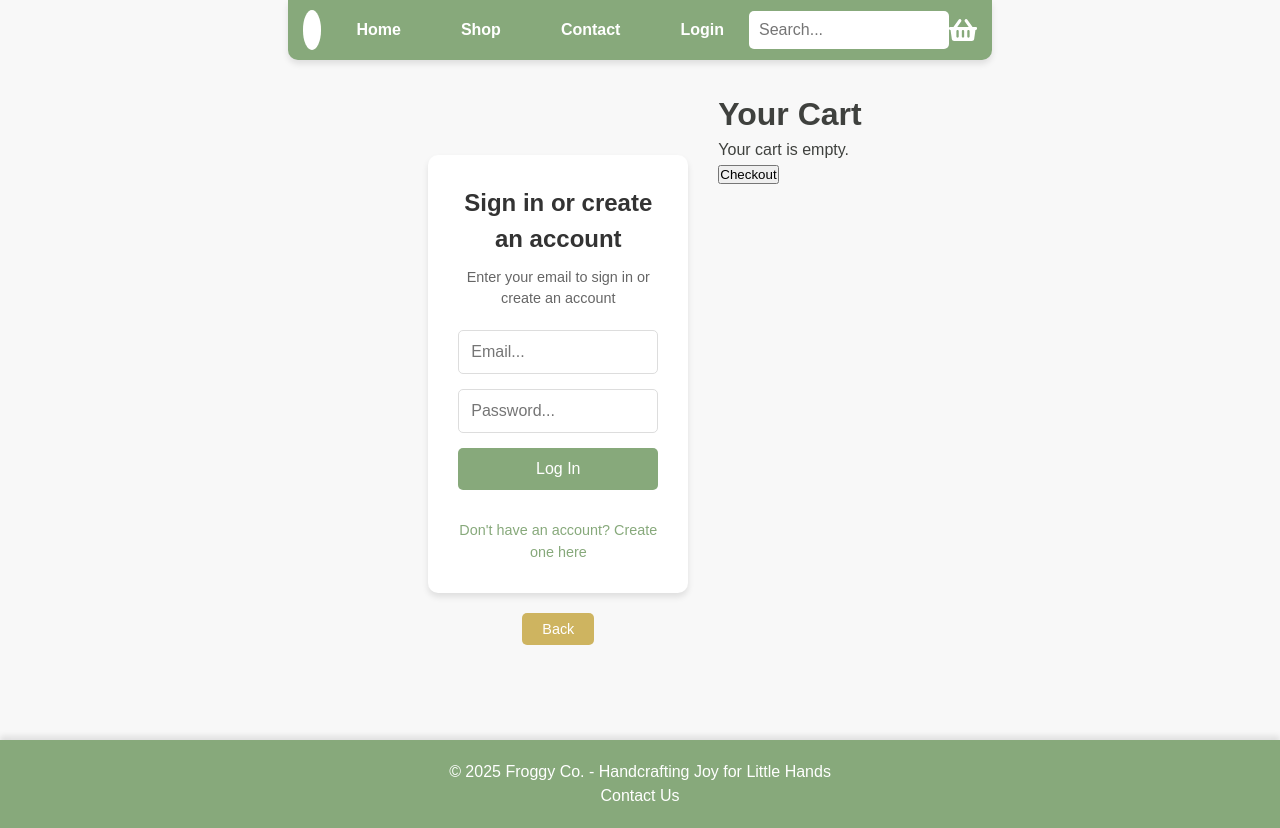
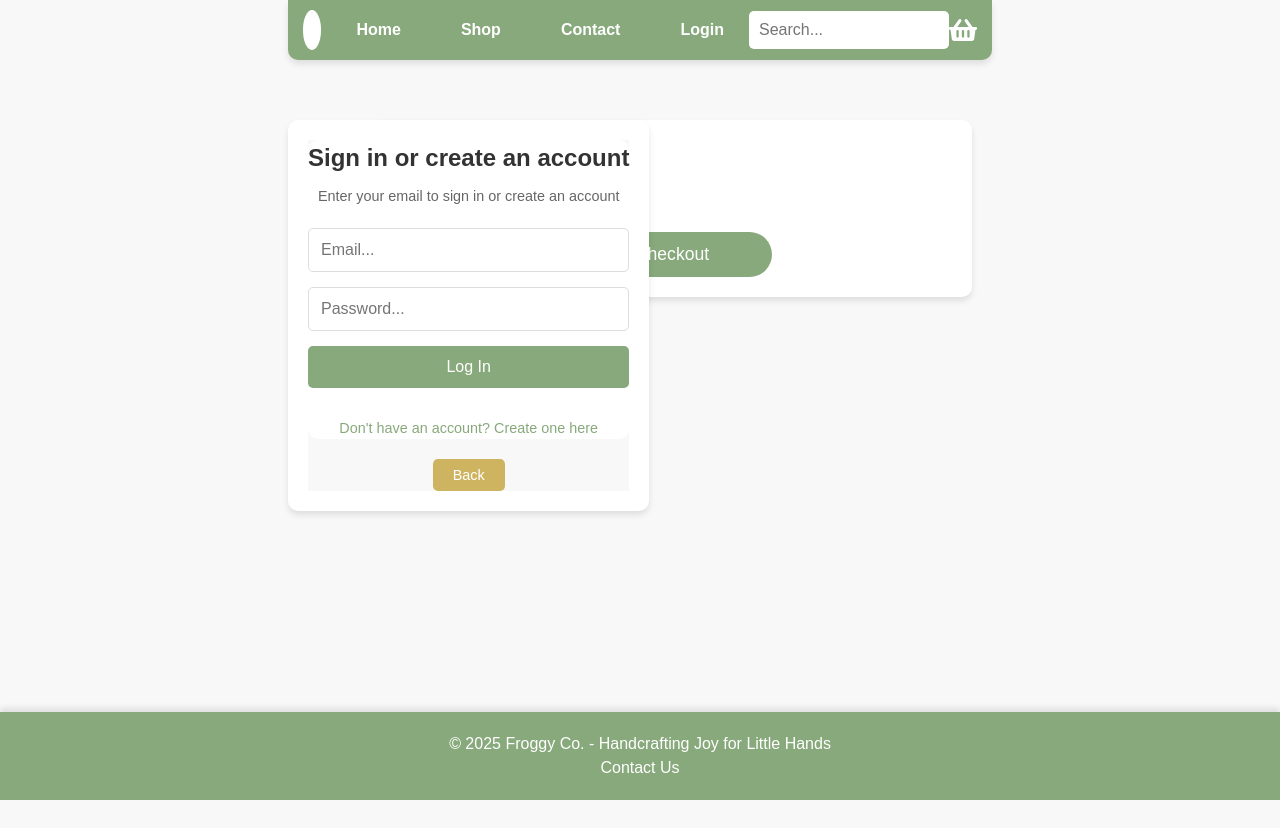
Before and after one commit to Jacks-orgi/Frog-Store, a React (Vite) app: page /Frog-Store/basket in a window 1280 px wide. After the commit the page ends 800 px from the top, so only its background shows below. Built offline with nearby package versions, Linux system fonts and the light colour scheme.

Commit message:
fixed basket layout and css

```diff
--- a/src/pages/BasketPage.css
+++ b/src/pages/BasketPage.css
@@ -1,7 +1,12 @@
 .basket-page {
   display: flex;
-    justify-content: space-between;
+  justify-content: center;
+  gap: 40px;
   padding: 20px;
+  width: 55%; /* Match navbar width */
+  margin: 0 auto;
+  align-items: flex-start;
+  position: relative;
 }
 
 .page-content {
@@ -11,13 +16,38 @@
 }
 
 .login-section {
-    width: 300px; /* Width of the login section */
-    flex-shrink: 0; /* Prevent the login section from shrinking */
+  position: absolute;
+  left: 0;
+  flex: 0 0 400px;
+  align-self: flex-start;
+  margin-top: 40px;
+  height: fit-content;
+  background: white;
+  border-radius: 10px;
+  box-shadow: 0 4px 6px rgba(0, 0, 0, 0.1);
+  padding: 20px;
+}
+
+.login-section .login-container {
+  min-height: auto;
+  padding: 0;
+}
+
+.login-section .login-card {
+  box-shadow: none;
+  padding: 0;
 }
 
 .cart-content {
-    flex-grow: 1; /* The cart section will take the remaining space */
-    padding: 10px;
+  flex: 0 0 600px; /* Reduced from 800px */
+  min-width: 0;
+  max-width: 600px; /* Reduced from 800px */
+  margin-left: auto; /* Push cart to right side */
+  margin-top: 40px;
+  padding: 20px;
+  background: white;
+  border-radius: 10px;
+  box-shadow: 0 4px 6px rgba(0, 0, 0, 0.1);
 }
 
 .cart-items {
@@ -27,27 +57,29 @@
 }
 
 .cart-card {
-    background-color: #fff; /* White background */
-    border: 1px solid #ccc; /* Border color */
-    border-radius: 8px; /* Rounded corners */
-    box-shadow: 0 2px 10px rgba(0, 0, 0, 0.1); /* Subtle shadow */
+  background-color: white;
+  border: 1px solid #eee;
+  border-radius: 8px;
+  box-shadow: 0 2px 10px rgba(0, 0, 0, 0.1);
   display: flex;
-    gap: 10px;
+  gap: 20px;
   align-items: center;
   padding: 15px;
-    width: 500px; /* Fixed width for the cart item */
-    height: 150px; /* Fixed height for the cart item */
+  width: 100%;
+  max-width: none;
+  height: 150px;
+  margin: 0 0 15px 0;
 }
 
 .cart-item-image {
   width: 100px;
-    height: 100px; /* Adjust image size */
+  height: 100px;
   object-fit: cover;
-    border-radius: 5px; /* Rounded corners for the image */
+  border-radius: 5px;
 }
 
 .cart-item-details {
-    flex-grow: 1; /* Make the details section flexible */
+  flex-grow: 1;
   padding-left: 10px;
   display: flex;
   flex-direction: column;
@@ -74,7 +106,7 @@
 .quantity-controls button,
 .remove-btn {
   padding: 5px 10px;
-    background-color: #007BFF; /* Default blue for buttons */
+  background-color: #007BFF;
   color: white;
   border: none;
   border-radius: 5px;
@@ -83,13 +115,38 @@
 
 .quantity-controls button:hover,
 .remove-btn:hover {
-    background-color: #0056b3; /* Darker blue on hover */
+  background-color: #0056b3;
 }
 
 .remove-btn {
-    background-color: #FF4C4C; /* Red for remove button */
+  background-color: #FF4C4C;
 }
 
 .remove-btn:hover {
-    background-color: #d43f3f; /* Darker red on hover */
+  background-color: #d43f3f;
 }
+
+/* Center content when login is not present */
+.basket-page:not(:has(.login-section)) .cart-content {
+  margin: 0 auto;
+}
+
+.checkout-button {
+  background-color: var(--main-green);
+  color: white;
+  padding: 12px 30px;
+  border: none;
+  border-radius: 25px;  /* Makes the button oval */
+  font-size: 1.1em;
+  cursor: pointer;
+  transition: background-color 0.3s ease;
+  margin-top: 20px;
+  width: 200px;
+  display: block;
+  margin-left: auto;
+  margin-right: auto;
+}
+
+.checkout-button:hover {
+  background-color: var(--secondary-green);
+}
--- a/src/pages/BasketPage.jsx
+++ b/src/pages/BasketPage.jsx
@@ -72,7 +72,6 @@ const BasketPage = () => {
 
   return (
     <div className="basket-page">
-
       {!authToken ? (
         <div className="login-section">
           <LoginPage />
@@ -113,7 +112,7 @@ const BasketPage = () => {
             <h3>Total: ${calculateTotal()}</h3>
           </div>
         )}
-        <button onClick={() => navigate("/checkout")}>Checkout</button>
+        <button className="checkout-button" onClick={() => navigate("/checkout")}>Checkout</button>
       </div>
     </div>
   );
```
Lines whose indentation alone changed are shown as unchanged.
